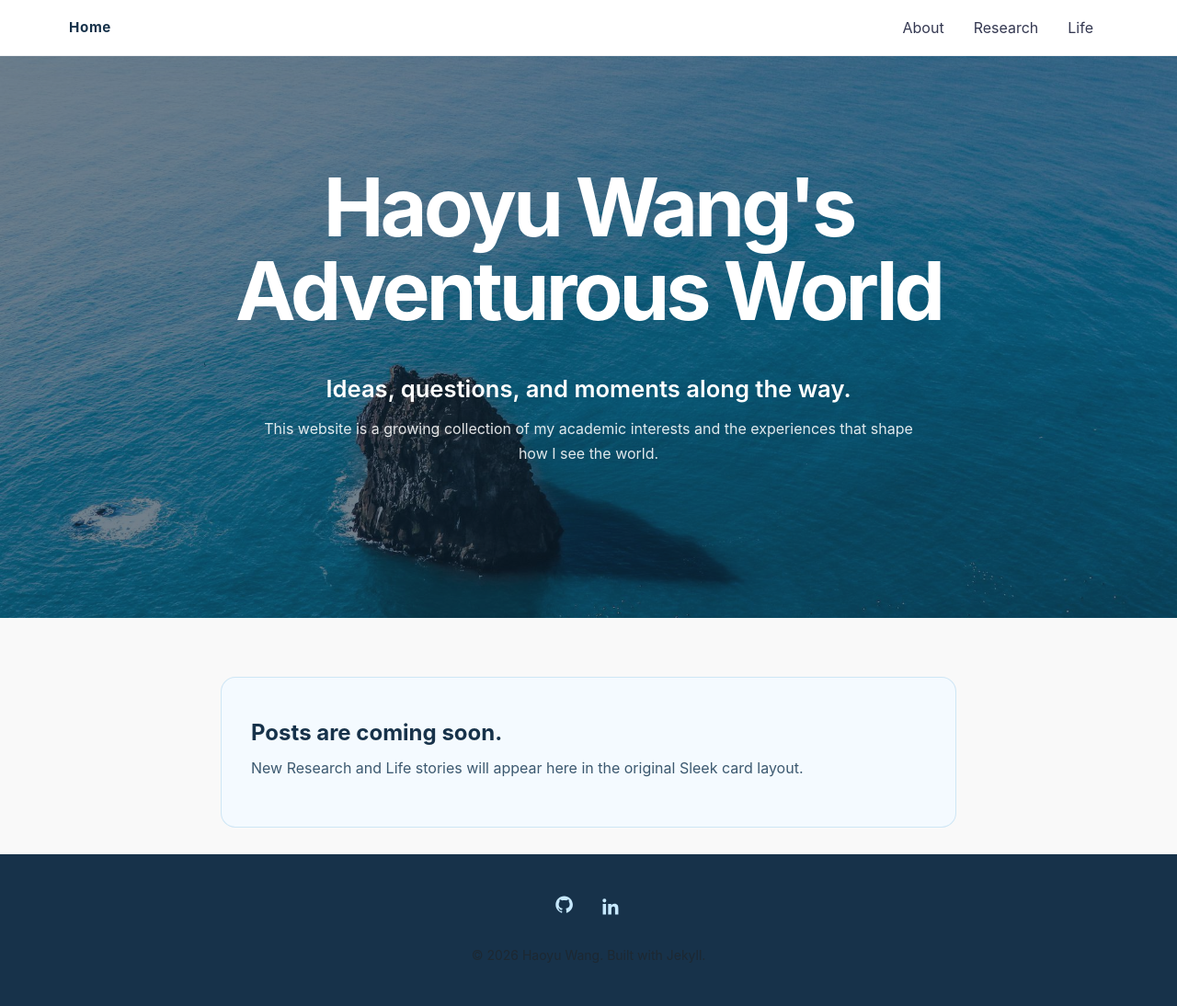
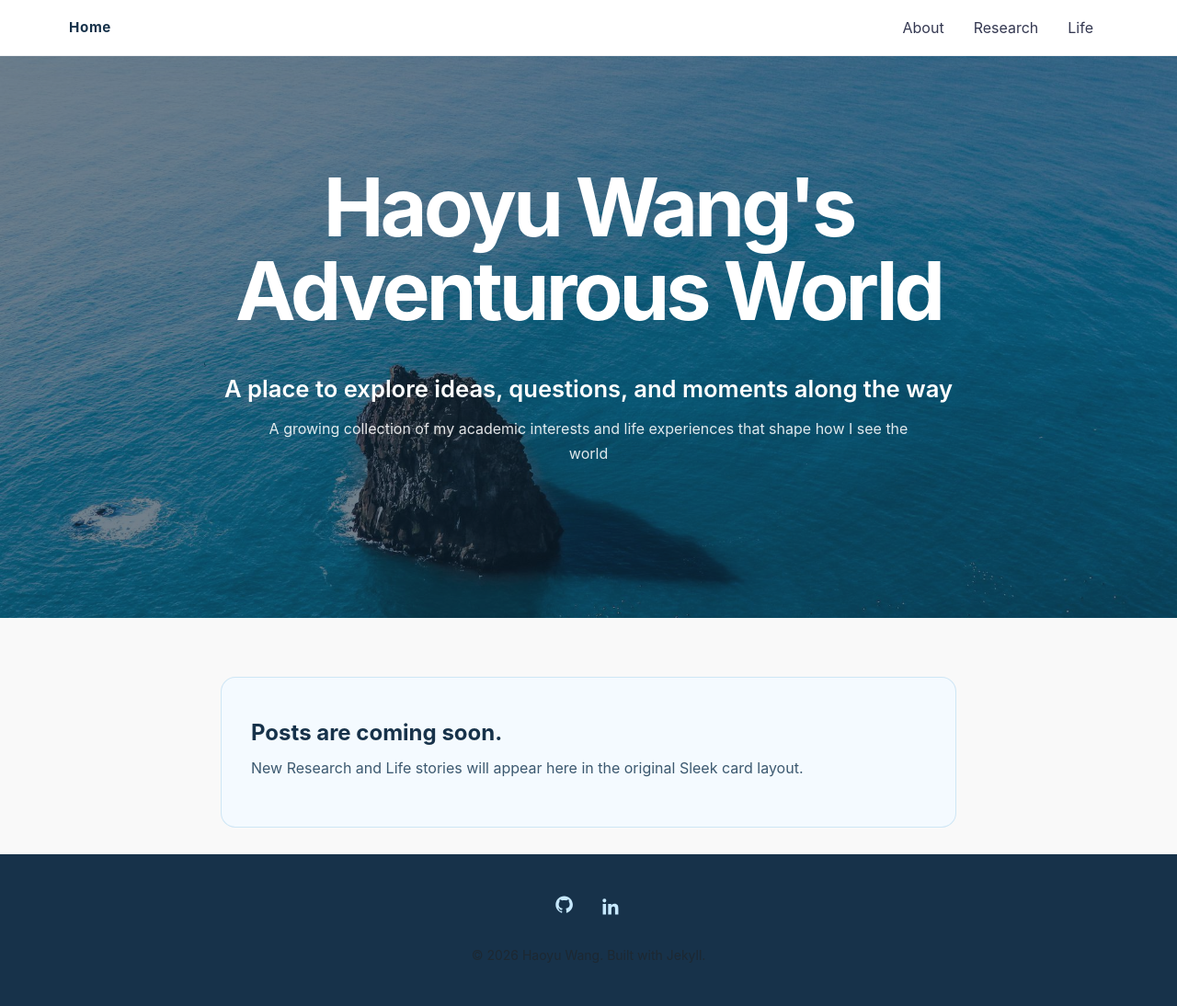
Before and after one commit to Aaron-H-Wang/aaron-h-wang.github.io, a Jekyll site: the page built from index.md, in a window 1280 px wide. Shown: the whole page at 92% size. Built offline with Jekyll 4.4.1, drawn with Linux system fonts in a browser that asks for light colours.

Commit message:
Subtitle Update

```diff
--- a/_layouts/default.html
+++ b/_layouts/default.html
@@ -11,8 +11,8 @@ layout: compress
       <section class="hero personal-hero personal-hero--photo lazyload" data-bg="{{ '/assets/img/' | append: site.hero_img | relative_url }}" aria-labelledby="welcome-title">
         <div class="hero__wrap personal-hero__content">
           <h1 class="hero__title" id="welcome-title">{{ site.title }}</h1>
-          <p class="hero__meta">Ideas, questions, and moments along the way.</p>
-          <p class="hero__description">This website is a growing collection of my academic interests and the experiences that shape how I see the world.</p>
+          <p class="hero__meta">A place to explore ideas, questions, and moments along the way</p>
+          <p class="hero__description">A growing collection of my academic interests and life experiences that shape how I see the world</p>
         </div>
       </section>
 
```
